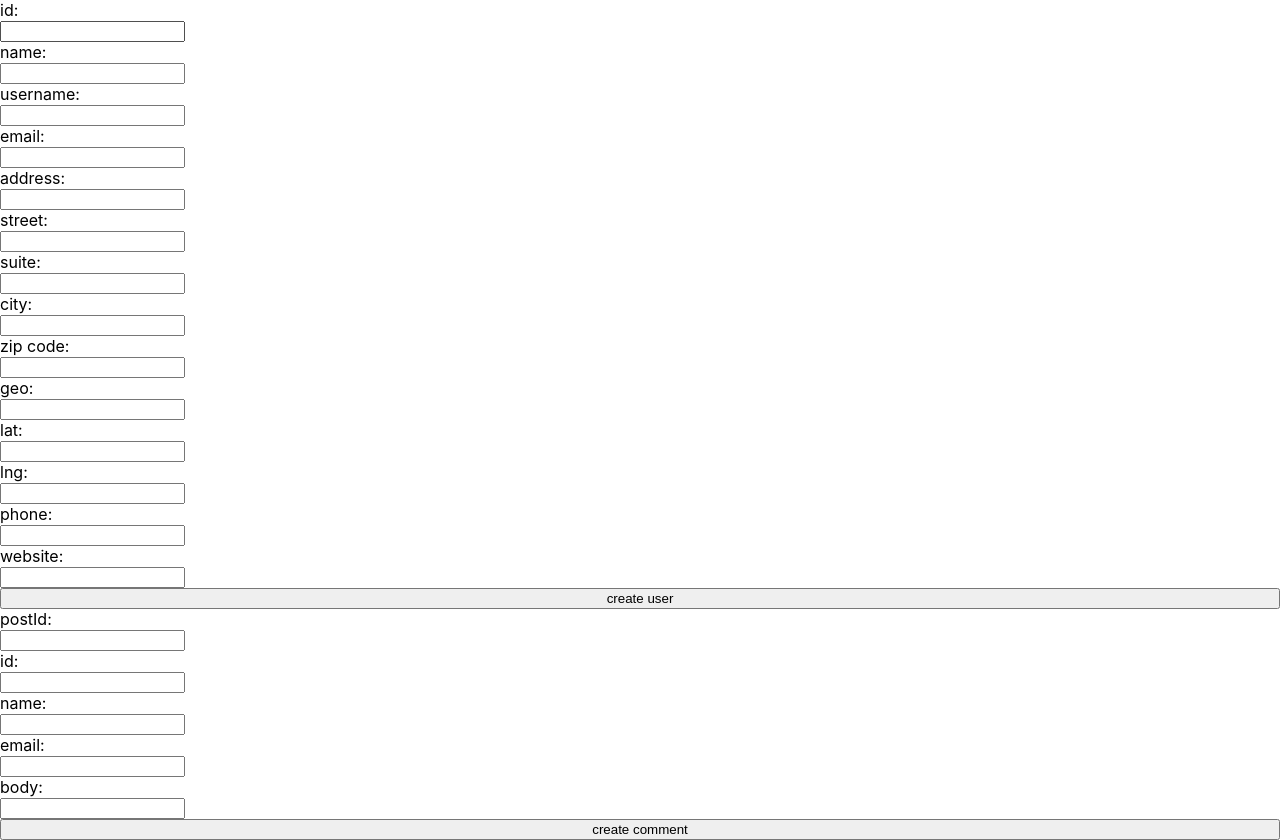
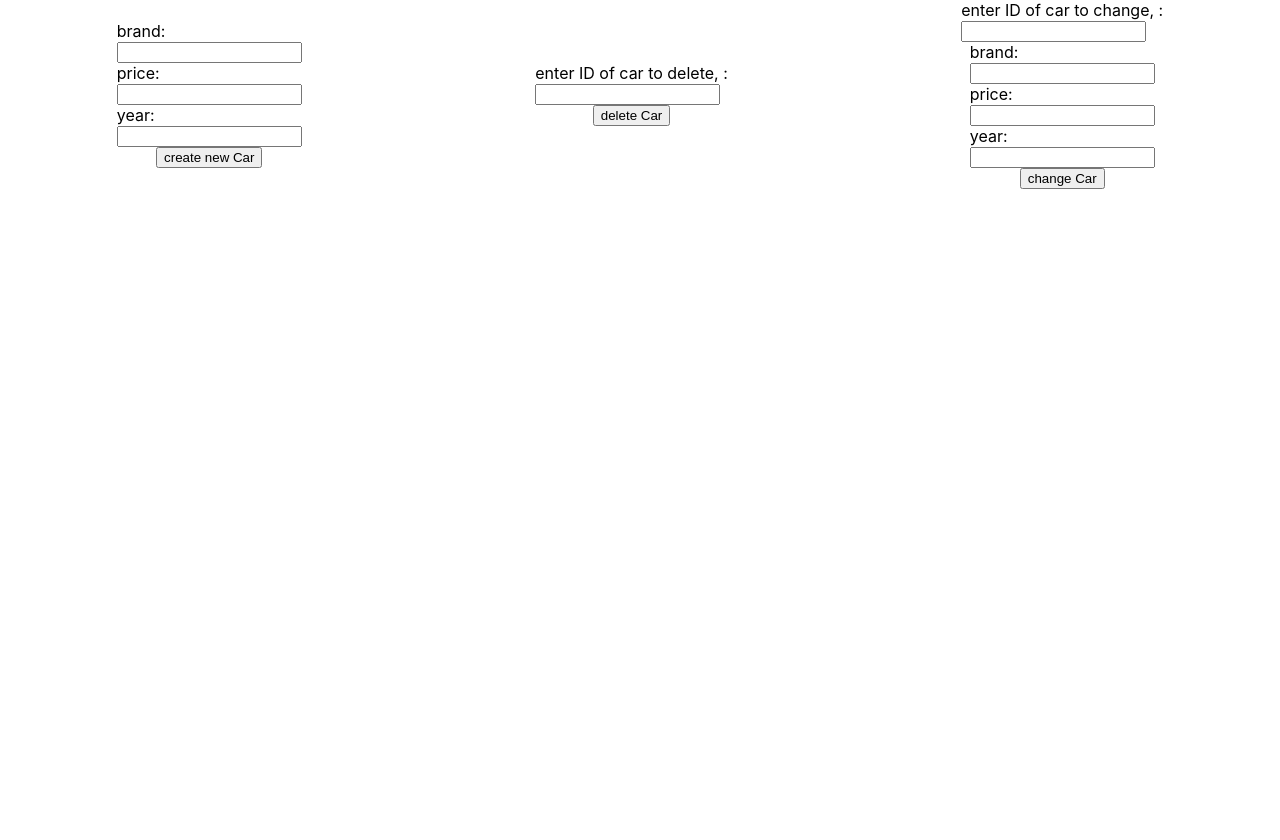
Before and after one commit to Andrew-Kutovy/react-course, a React (Create React App) app: page / in a window 1280 px wide. After the commit the page ends 800 px from the top, so only its background shows below. Built offline with nearby package versions, Linux system fonts and the light colour scheme.

Commit message:
task 3 completed --------

```diff
--- a/src/App.css
+++ b/src/App.css
@@ -1,5 +1,5 @@
 .block {
   display: flex;
-  flex-direction: row;
-  flex-wrap: wrap;
+  align-items: center;
+  justify-content: space-around;
 }
--- a/src/App.js
+++ b/src/App.js
@@ -1,13 +1,21 @@
 import React from 'react';
+import './App.css';
 import CreateUserPage from "./pages/CreateUserPage/CreateUserPage";
 import CreateCommentPage from "./pages/CreateCommentPage/CreateCommentPage";
+import CreateCarPage from "./pages/CreateCarPage/CreateCarPage";
+import DeleteCarPage from "./pages/DeleteCarPage/DeleteCarPage";
+import ChangeCarPage from "./pages/ChangeCarPage/ChangeCarPage";
 
 const App = () => {
 
     return (
-        <div >
-            <div><CreateUserPage /></div>
-            <div><CreateCommentPage /></div>
+        <div className={'block'}>
+            <CreateCarPage />
+            <DeleteCarPage />
+            <ChangeCarPage />
+
+            {/*<div><CreateUserPage /></div>*/}
+            {/*<div><CreateCommentPage /></div>*/}
         </div>
     );
 };
--- /dev/null
+++ b/src/pages/ChangeCarPage/ChangeCarPage.js
@@ -0,0 +1,56 @@
+import React, {useRef} from 'react';
+import styles from "../CreateUserPage/CreateUserPage.module.css";
+
+const ChangeCarPage = () => {
+    const handleSubmit = (event) => {
+        event.preventDefault();
+        handleDelete();
+    }
+
+    const handleDelete = async () => {
+        try {
+            const id = idValue.current.value;
+            const data = await fetch(`http://owu.linkpc.net/carsAPI/v1/cars/${id}`, {
+                method: 'PATCH',
+                headers: {
+                    'Content-Type': 'application/json'
+                },
+                body: JSON.stringify({
+                    id: id,
+                    brand: brandValue.current.value,
+                    price: priceValue.current.value,
+                    year: yearValue.current.value,
+                })
+            })
+            const response = await data.json()
+            console.log(response)
+        } catch (e) {
+            console.error(e)
+        }
+    }
+
+    const idValue = useRef('')
+    const brandValue = useRef('')
+    const priceValue = useRef('')
+    const yearValue = useRef('')
+
+    return (
+        <form className={styles.form} onSubmit={handleSubmit} autoComplete={'off'}>
+            <label > enter ID of car to change, :<br/>
+                <input type="number" ref={idValue}/>
+            </label>
+            <label > brand:<br/>
+                <input type="text" ref={brandValue}/>
+            </label>
+            <label > price:<br/>
+                <input type="number" ref={priceValue}/>
+            </label>
+            <label > year:<br/>
+                <input type="number" ref={yearValue}/>
+            </label>
+            <button type="submit">change Car</button>
+        </form>
+    );
+};
+
+export default ChangeCarPage;
--- /dev/null
+++ b/src/pages/CreateCarPage/CreateCarPage.js
@@ -0,0 +1,48 @@
+import React, {useRef} from 'react';
+import styles from "../CreateUserPage/CreateUserPage.module.css";
+
+const CreateCarPage = () => {
+    const handleSubmit = (event) => {
+        event.preventDefault();
+        handleCreate();
+    }
+
+    const handleCreate = async () => {
+        try {
+            const data = await fetch('http://owu.linkpc.net/carsAPI/v1/cars', {
+                method: 'POST',
+                headers: {
+                    'Content-Type': 'application/json'
+                },
+                body: JSON.stringify({
+                    brand: brandValue.current.value,
+                    price: priceValue.current.value,
+                    year: yearValue.current.value,
+                })
+            })
+            const response = await data.json()
+            console.log(response)
+        } catch (e) {}
+    }
+
+    const brandValue = useRef('')
+    const priceValue = useRef('')
+    const yearValue = useRef('')
+
+    return (
+        <form className={styles.form} onSubmit={handleSubmit} autoComplete={'off'}>
+            <label > brand:<br/>
+                <input type="text" ref={brandValue}/>
+            </label>
+            <label > price:<br/>
+                <input type="number" ref={priceValue}/>
+            </label>
+            <label > year:<br/>
+                <input type="number" ref={yearValue}/>
+            </label>
+            <button type="submit">create new Car</button>
+        </form>
+    );
+};
+
+export default CreateCarPage;
--- a/src/pages/CreateUserPage/CreateUserPage.module.css
+++ b/src/pages/CreateUserPage/CreateUserPage.module.css
@@ -1,4 +1,6 @@
 .form{
     display: flex;
     flex-direction: column;
+    align-items: center;
+    justify-content: space-around;
 }
--- /dev/null
+++ b/src/pages/DeleteCarPage/DeleteCarPage.js
@@ -0,0 +1,41 @@
+import React, {useRef} from 'react';
+import styles from "../CreateUserPage/CreateUserPage.module.css";
+
+const DeleteCarPage = () => {
+    const handleSubmit = (event) => {
+        event.preventDefault();
+        handleDelete();
+    }
+
+    const handleDelete = async () => {
+        try {
+            const id = idValue.current.value;
+            const data = await fetch(`http://owu.linkpc.net/carsAPI/v1/cars/${id}`, {
+                method: 'DELETE',
+                headers: {
+                    'Content-Type': 'application/json'
+                },
+                body: JSON.stringify({
+                    id: id,
+                })
+            })
+            const response = await data.json()
+            console.log(response)
+        } catch (e) {
+            console.error(e)
+        }
+    }
+
+    const idValue = useRef('')
+
+    return (
+        <form className={styles.form} onSubmit={handleSubmit} autoComplete={'off'}>
+            <label > enter ID of car to delete, :<br/>
+                <input type="number" ref={idValue}/>
+            </label>
+            <button type="submit">delete Car</button>
+        </form>
+    );
+};
+
+export default DeleteCarPage;
```
